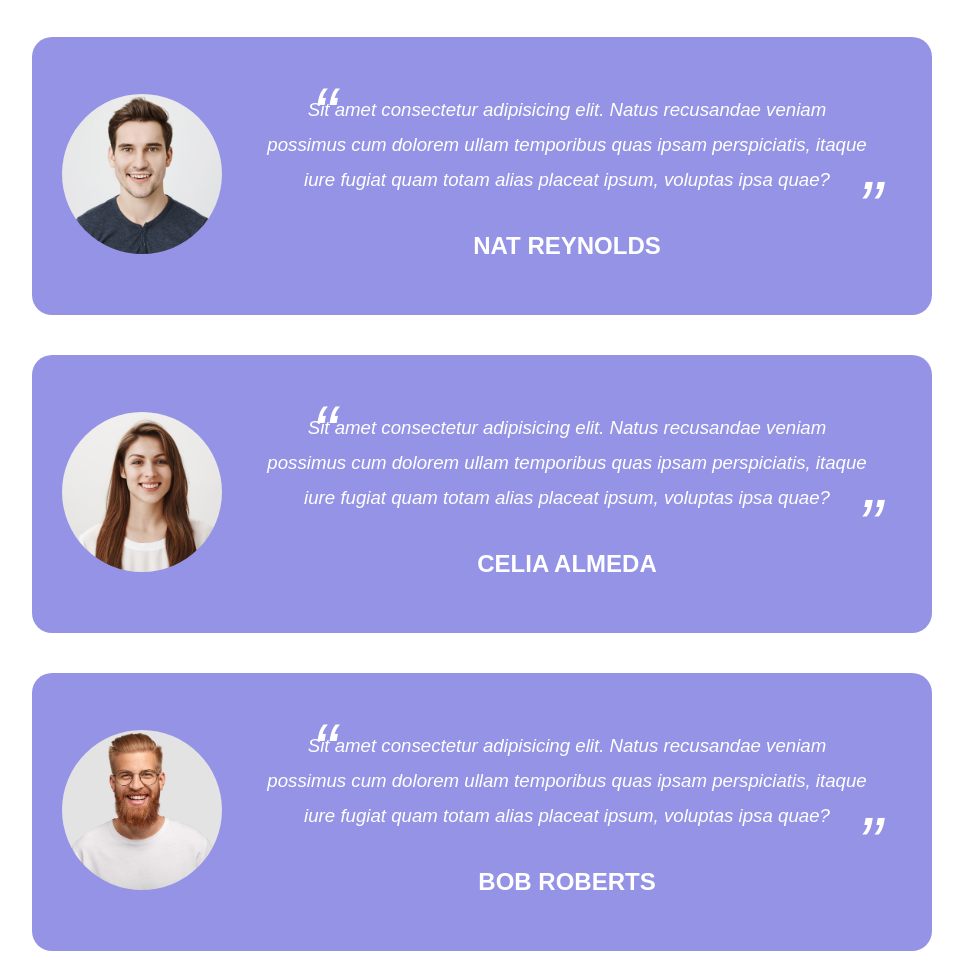
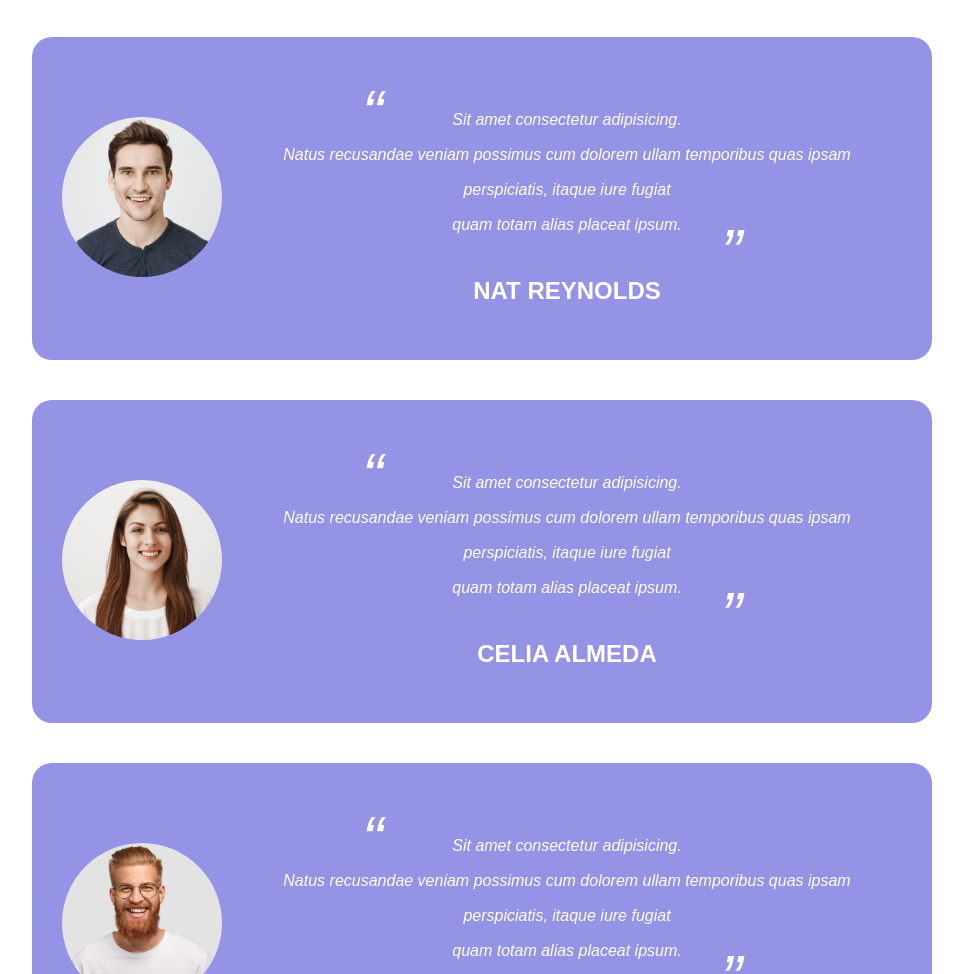
Before and after one commit to GiacomoAccardi/htmlcss-responsive-layout, a plain HTML site: page index.html in a window 1280 px wide. Shown: the part 2140-3114 px from the top of the page, without its empty margins (158-1121 px from the left). Drawn offline with Linux system fonts and the light colour scheme.

Commit message:
[UPD] the site is now fully responsive and stylized

```diff
--- a/css/style.css
+++ b/css/style.css
@@ -1,6 +1,6 @@
-/******************************************************
+/****************************************************************************************************************
 GENERAL RULES
-******************************************************/
+***************************************************************************************************************/
 
 *{
     margin: 0;
@@ -16,9 +16,9 @@ ul{
     list-style: none;
 }
 
-/******************************************************
+/****************************************************************************************************************
 lAYOUT CLASSES
-******************************************************/
+****************************************************************************************************************/
 
 .container{
     width: 100%;
@@ -204,9 +204,9 @@ footer a{
     color: #9593E6;
 }
 
-/******************************************************
+/****************************************************************************************************************
 UTILITY CLASSES
-******************************************************/
+****************************************************************************************************************/
 
 .m-updown-20{
     margin: 20px 0;
@@ -244,11 +244,9 @@ d.flex{
 
 
 
-
-
-/******************************************************
+/****************************************************************************************************************
 STYLING CLASSES
-******************************************************/
+****************************************************************************************************************/
 
     /*
     GENERAL STYLES
@@ -270,7 +268,7 @@ p{
 
 
     /*
-    NAVBAR SECTION
+    NAVBAR SECTION STYLING
     */
 
 .navbar{
@@ -287,7 +285,7 @@ p{
 }
 
     /*
-    FUNCTION SECTION
+    FUNCTION SECTION STYLING
     */
 
 .card{
@@ -321,7 +319,7 @@ p{
 }
 
     /*
-    PLANNING SECTION
+    PLANNING SECTION STYLING
     */
 
 .planning{
@@ -349,7 +347,7 @@ p{
 }
 
     /*
-    TESTIMONIALS SECTION
+    TESTIMONIALS SECTION STYLING
     */
 
 .testimonials h1{
@@ -386,7 +384,7 @@ blockquote:before {
     font-size: 6em;
     line-height: 1;
     top: 325px;
-    left: 15px;
+    left: 35px;
     content: "\201C";
 }
 
@@ -395,7 +393,7 @@ blockquote:after{
     float:right;
     font-size:6em;
     line-height: 1;
-    right:40px;
+    right:55px;
     bottom:40px;
     content: "\201D";
 }
@@ -405,7 +403,7 @@ blockquote:after{
 }
 
     /*
-    BENEFITS SECTION
+    BENEFITS SECTION STYLING
     */
 
 .benefits{
@@ -439,7 +437,7 @@ blockquote:after{
 }
 
     /*
-    ABOUT US SECTION
+    ABOUT US SECTION STYLING
     */
 
 .about-us h1{
@@ -475,7 +473,7 @@ blockquote:after{
 }
 
     /*
-    GET STARTED SECTION
+    GET STARTED SECTION STYLING
     */
 
     .get-started{
@@ -498,7 +496,7 @@ blockquote:after{
     }
 
     /*
-    FOOTER SECTION
+    FOOTER SECTION STYLING
     */
 
     footer{
@@ -507,13 +505,13 @@ blockquote:after{
     }
 
 
-/******************************************************
+/****************************************************************************************************************
 RESPONSIVENESS
-******************************************************/
+****************************************************************************************************************/
 
-/*--------------------->
+/*------------------------------------------------->
 TABLET RESPONSIVNESS CONFIG (768PX)
-<--------------------*/
+<----------------------------------*/
 
 @media screen and (min-width: 768px) {
 
@@ -572,25 +570,25 @@ TABLET RESPONSIVNESS CONFIG (768PX)
         height:160px
     }
 
-    blockquote{
+    .testimonials blockquote{
         margin-top: 40px;
         margin-bottom: 35px;
         font-size: 12pt;
         text-align: center;
     }
 
-    blockquote:before {
+    .testimonials blockquote:before {
         font-size: 4em;
         line-height: 1;
         top: 50px;
-        left: 170px;
+        left: 265px;
     }
 
-    blockquote:after{
+    .testimonials blockquote:after{
         float:right;
         font-size:4em;
         line-height: 1;
-        right:50px;
+        right:145px;
         bottom:70px;
     }
 
@@ -609,9 +607,9 @@ TABLET RESPONSIVNESS CONFIG (768PX)
 
 }
 
-/*--------------------->
+/*--------------------------------------------------------------->
 DESKTOP RESPONSIVNESS CONFIG (1140PX)
-<--------------------*/
+<------------------------------------*/
 
 @media screen and (min-width: 1140px) {
 
@@ -676,11 +674,19 @@ DESKTOP RESPONSIVNESS CONFIG (1140PX)
     TESTIMONIALS SECTION!
     */
 
-    blockquote:before {
+
+    .testimonials blockquote:before {
         font-size: 4em;
         line-height: 1;
-        top: 40px;
-        left: 280px;
+        top: 45px;
+        left: 330px;
+    }
+
+    .testimonials blockquote:after{
+        font-size:4em;
+        line-height: 1;
+        right:190px;
+        bottom:75px;
     }
 
     /*
--- a/index.html
+++ b/index.html
@@ -162,7 +162,8 @@
                             </div>
                             <div class="cell">
                                 <blockquote>
-                                    Sit amet consectetur adipisicing elit. Natus recusandae veniam possimus cum dolorem ullam temporibus quas ipsam perspiciatis, itaque iure fugiat quam totam alias placeat ipsum, voluptas ipsa quae?
+                                    Sit amet consectetur adipisicing.<br> Natus recusandae veniam possimus cum dolorem ullam temporibus quas ipsam perspiciatis, itaque iure fugiat <br>
+                                    quam totam alias placeat ipsum.
                                 </blockquote>
                                 <h2>NAT REYNOLDS</h2>
                             </div>
@@ -177,7 +178,8 @@
                             </div>
                             <div class="cell">
                                 <blockquote>
-                                    Sit amet consectetur adipisicing elit. Natus recusandae veniam possimus cum dolorem ullam temporibus quas ipsam perspiciatis, itaque iure fugiat quam totam alias placeat ipsum, voluptas ipsa quae?
+                                    Sit amet consectetur adipisicing.<br> Natus recusandae veniam possimus cum dolorem ullam temporibus quas ipsam perspiciatis, itaque iure fugiat <br>
+                                    quam totam alias placeat ipsum.
                                 </blockquote>
                                 <h2>CELIA ALMEDA</h2>
                             </div>
@@ -192,7 +194,8 @@
                             </div>
                             <div class="cell">
                                 <blockquote>
-                                    Sit amet consectetur adipisicing elit. Natus recusandae veniam possimus cum dolorem ullam temporibus quas ipsam perspiciatis, itaque iure fugiat quam totam alias placeat ipsum, voluptas ipsa quae?
+                                    Sit amet consectetur adipisicing.<br> Natus recusandae veniam possimus cum dolorem ullam temporibus quas ipsam perspiciatis, itaque iure fugiat <br>
+                                    quam totam alias placeat ipsum.
                                 </blockquote>
                                 <h2>BOB ROBERTS</h2>
                             </div>
```
